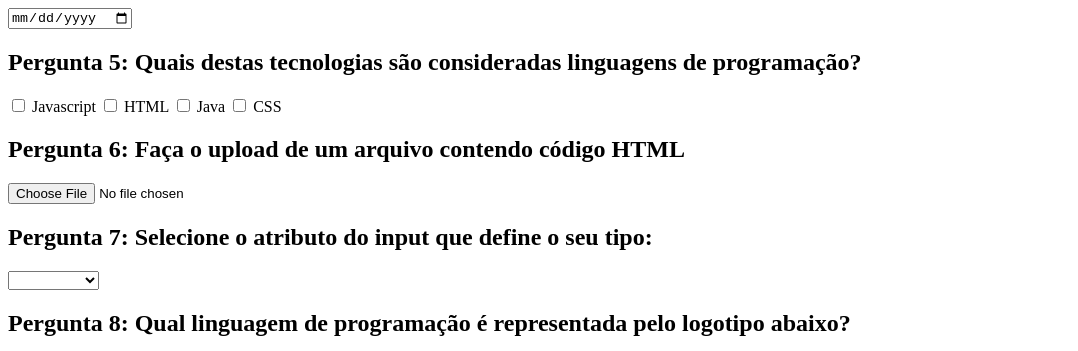
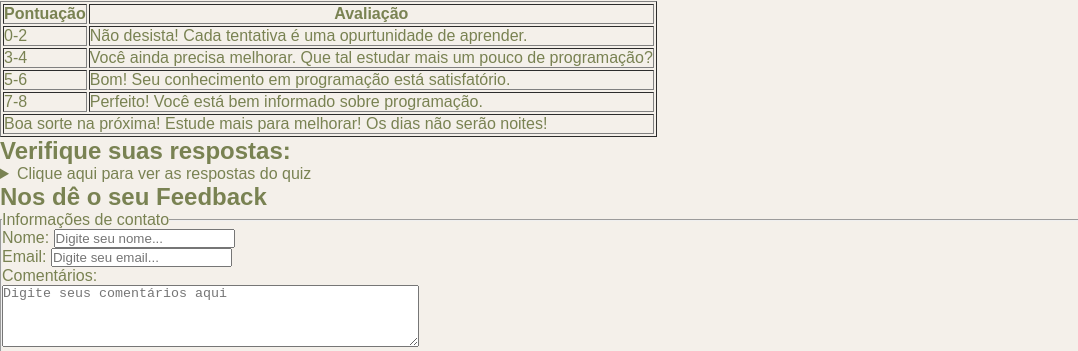
Before and after one commit to DionKelvyn/HMTL5, a plain HTML site: page index.html in a window 1280 px wide. Shown: the part 650-1001 px from the top of the page, without its empty margins (0-1078 px from the left). Drawn offline with Linux system fonts and the light colour scheme.

Commit message:
inicio do css

```diff
--- a/index.html
+++ b/index.html
@@ -3,8 +3,8 @@
 <html>
     <head>
         <title>Quiz para programadores</title>
-        <meta name=""description" content="Um quiz interativo para testar seus
-        conhecimentos">
+        <meta name=""description" content="Um quiz interativo para testar seus conhecimentos">
+        <link rel="stylesheet" href="style.css"> <!--href é para indicar o endereço do arquivo-->
     </head>
     <body>
         <header>
--- /dev/null
+++ b/style.css
@@ -0,0 +1,11 @@
+* {
+    margin: 0;
+    padding: 0;
+    box-sizing: border-box ;
+}
+
+body {
+    background-color: #F4F0EA;
+    color: #798252;
+    font-family: 'Cabin', sans-serif;
+}
```
